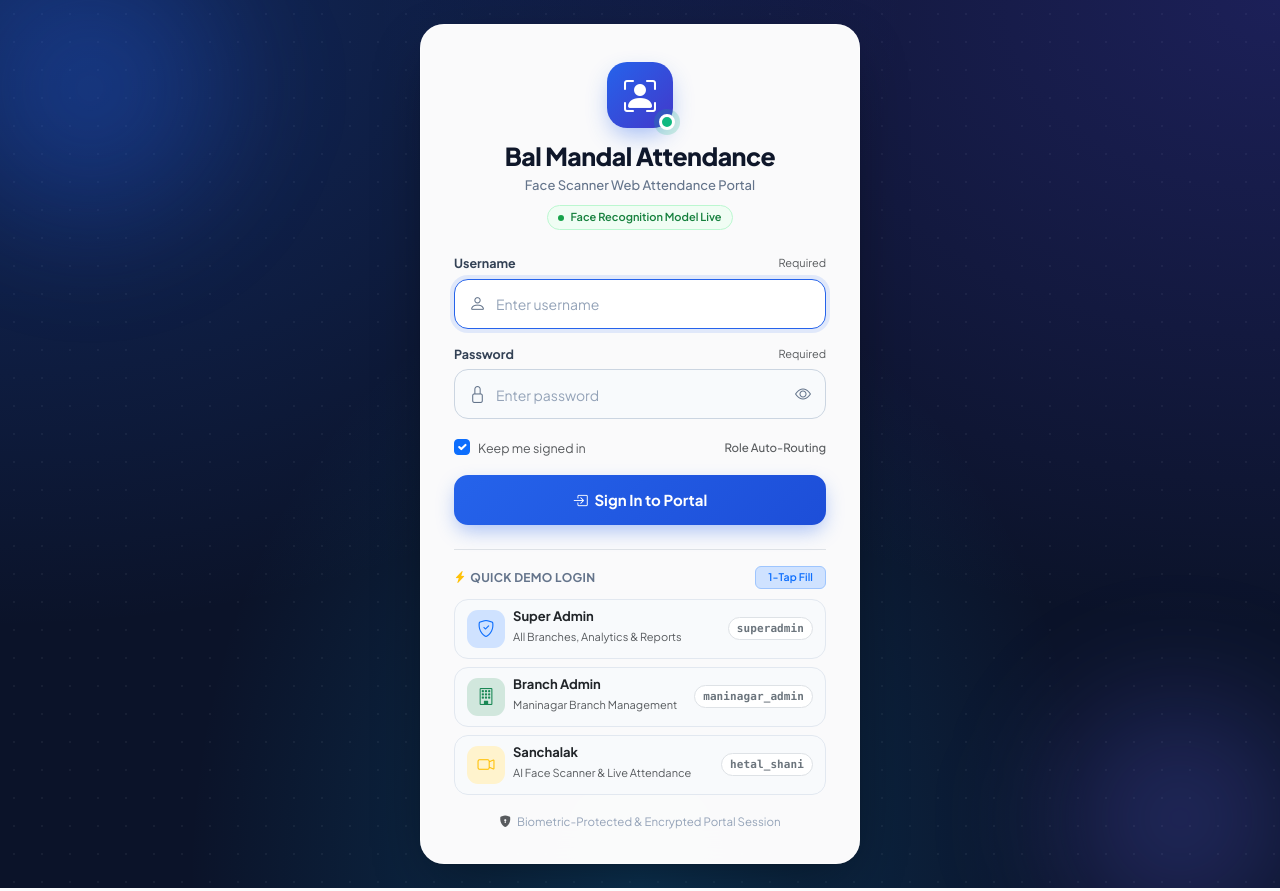
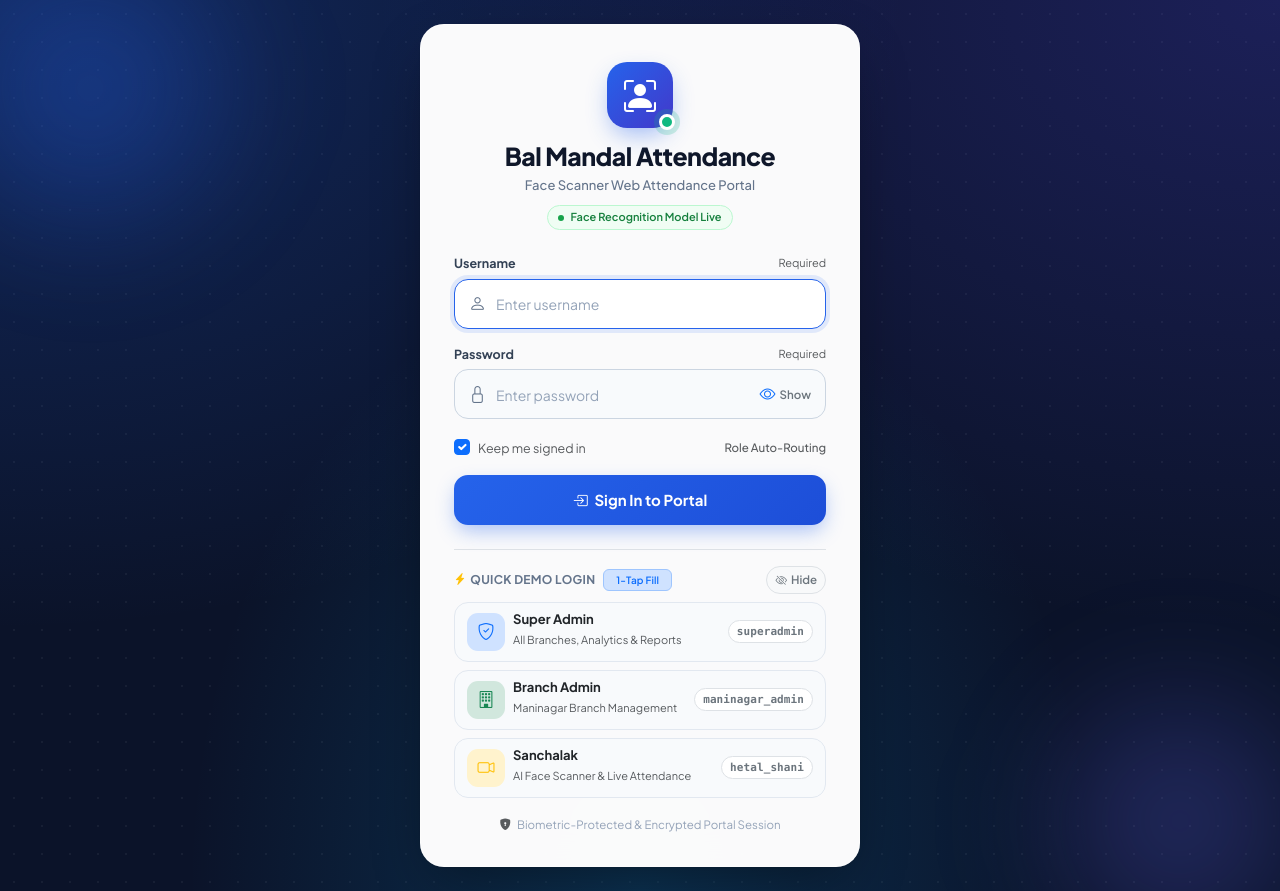
Before and after one commit to taxilpambhar3-art/bal-mandal-attendance, a FastAPI app: page /login in a window 1280 px wide. Run offline with FastAPI, Linux system fonts and the light colour scheme.

Commit message:
Add Show/Hide feature for Quick Demo Logins and Password visibility on login page

```diff
--- a/app/templates/login.html
+++ b/app/templates/login.html
@@ -391,8 +391,9 @@
           <div class="login-input-group d-flex align-items-center">
             <span class="input-group-text"><i class="bi bi-lock"></i></span>
             <input name="password" id="passwordInput" type="password" class="form-control login-input ps-0" required placeholder="Enter password" autocomplete="current-password">
-            <button class="pwd-toggle-btn" type="button" onclick="togglePassword()" aria-label="Toggle password visibility">
-              <i class="bi bi-eye" id="eyeIcon"></i>
+            <button class="pwd-toggle-btn" type="button" onclick="togglePassword()" id="pwdToggleBtn" aria-label="Toggle password visibility" title="Show/Hide Password">
+              <i class="bi bi-eye text-primary" id="eyeIcon"></i>
+              <span id="pwdToggleLabel" class="ms-1 fw-semibold small text-secondary" style="font-size: 11.5px;">Show</span>
             </button>
           </div>
         </div>
@@ -412,17 +413,26 @@
       </form>
 
       <!-- Quick 1-Tap Demo Logins -->
-      <div class="mt-4 pt-3 border-top">
-        <div class="demo-section-header">
-          <span class="demo-section-title">
-            <i class="bi bi-lightning-charge-fill text-warning me-1"></i>Quick Demo Login
-          </span>
-          <span class="badge bg-primary-subtle text-primary border border-primary-subtle" style="font-size: 10.5px; border-radius: 6px;">
-            1-Tap Fill
-          </span>
+      <div class="mt-4 pt-3 border-top" id="demoSection">
+        <div class="demo-section-header d-flex justify-content-between align-items-center mb-2">
+          <div class="d-flex align-items-center gap-2">
+            <span class="demo-section-title mb-0">
+              <i class="bi bi-lightning-charge-fill text-warning me-1"></i>Quick Demo Login
+            </span>
+            <span class="badge bg-primary-subtle text-primary border border-primary-subtle" style="font-size: 10px; border-radius: 6px;">
+              1-Tap Fill
+            </span>
+          </div>
+
+          <!-- Show / Hide Demo Logins Button -->
+          <button type="button" class="btn btn-sm btn-light border py-1 px-2 rounded-pill d-flex align-items-center gap-1 shadow-xs"
+                  id="toggleDemoBtn" onclick="toggleDemoLogins()" title="Show/Hide Demo Accounts" style="font-size: 11.5px; font-weight: 600;">
+            <i class="bi bi-eye-slash text-secondary" id="toggleDemoIcon"></i>
+            <span id="toggleDemoText" class="text-secondary">Hide</span>
+          </button>
         </div>
 
-        <div class="d-flex flex-column gap-2">
+        <div id="demoRolesContainer" class="d-flex flex-column gap-2" style="transition: all 0.25s ease;">
           <!-- Super Admin -->
           <div class="demo-role-card d-flex align-items-center justify-content-between" id="cardSuperadmin" onclick="fillLogin('superadmin', 'password', 'Super Admin', this)">
             <div class="d-flex align-items-center gap-2 text-truncate">
@@ -464,6 +474,11 @@
             </div>
             <span class="badge bg-white text-secondary border font-monospace ms-2 shadow-xs" style="font-size: 11px; padding: 5px 8px;">hetal_shani</span>
           </div>
+        </div>
+
+        <!-- Collapsed Notice -->
+        <div id="demoHiddenNotice" class="text-center py-2 text-muted small d-none" style="font-size: 11.5px;">
+          <span>Demo accounts hidden. Click <a href="javascript:void(0)" onclick="toggleDemoLogins()" class="fw-bold text-primary text-decoration-none">Show</a> to view.</span>
         </div>
       </div>
 
@@ -515,14 +530,54 @@ function fillLogin(user, pass, roleLabel, cardElement) {
 function togglePassword() {
   const p = document.getElementById('passwordInput');
   const eye = document.getElementById('eyeIcon');
+  const label = document.getElementById('pwdToggleLabel');
   if (p.type === 'password') {
     p.type = 'text';
-    eye.className = 'bi bi-eye-slash';
+    eye.className = 'bi bi-eye-slash text-danger';
+    if (label) {
+      label.textContent = 'Hide';
+      label.className = 'ms-1 fw-semibold small text-danger';
+    }
   } else {
     p.type = 'password';
-    eye.className = 'bi bi-eye';
+    eye.className = 'bi bi-eye text-primary';
+    if (label) {
+      label.textContent = 'Show';
+      label.className = 'ms-1 fw-semibold small text-secondary';
+    }
   }
 }
+
+function toggleDemoLogins() {
+  const container = document.getElementById('demoRolesContainer');
+  const notice = document.getElementById('demoHiddenNotice');
+  const icon = document.getElementById('toggleDemoIcon');
+  const text = document.getElementById('toggleDemoText');
+  const isHidden = container.classList.contains('d-none');
+
+  if (isHidden) {
+    container.classList.remove('d-none');
+    notice.classList.add('d-none');
+    icon.className = 'bi bi-eye-slash text-secondary';
+    text.textContent = 'Hide';
+    try { localStorage.setItem('demo_logins_visibility', 'show'); } catch(e) {}
+  } else {
+    container.classList.add('d-none');
+    notice.classList.remove('d-none');
+    icon.className = 'bi bi-eye text-primary';
+    text.textContent = 'Show';
+    try { localStorage.setItem('demo_logins_visibility', 'hide'); } catch(e) {}
+  }
+}
+
+document.addEventListener('DOMContentLoaded', () => {
+  try {
+    const saved = localStorage.getItem('demo_logins_visibility');
+    if (saved === 'hide') {
+      toggleDemoLogins();
+    }
+  } catch(e) {}
+});
 
 function handleFormSubmit() {
   const btn = document.getElementById('submitBtn');
```
